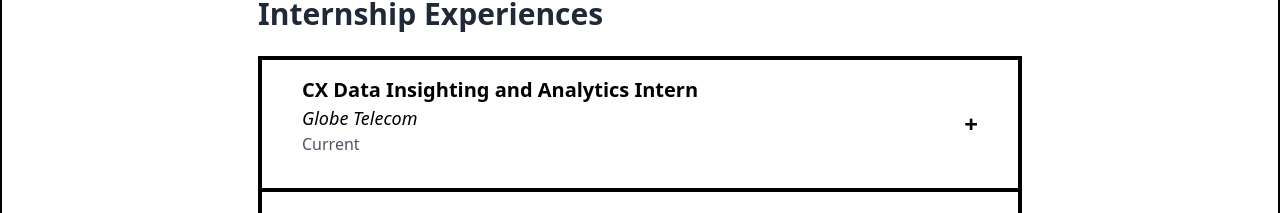
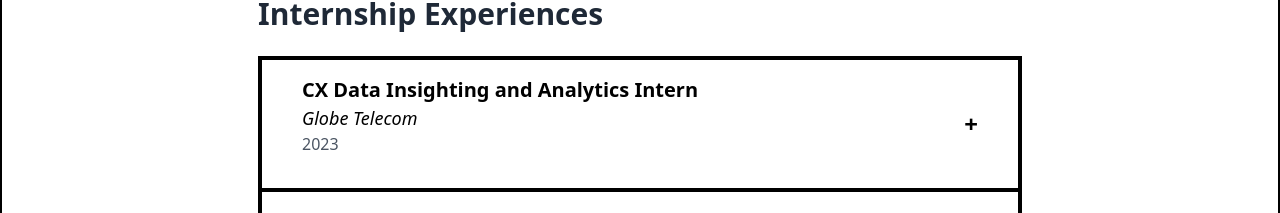
Before and after one commit to fdoble12/fdoble-website, a Vue app: page / in a window 1280 px wide. Shown: the part 1510-1723 px from the top of the page. Built offline with nearby package versions, Linux system fonts and the light colour scheme.

Commit message:
Update TrialExp.vue

```diff
--- a/src/components/TrialExp.vue
+++ b/src/components/TrialExp.vue
@@ -47,7 +47,7 @@
         {
           company: "Globe Telecom",
           role: "CX Data Insighting and Analytics Intern",
-          duration: "Current",
+          duration: "2023",
           description: ["Visualized and analyzed data gathered from wide-range of employee survey"],
           expanded: false,
         },
```
